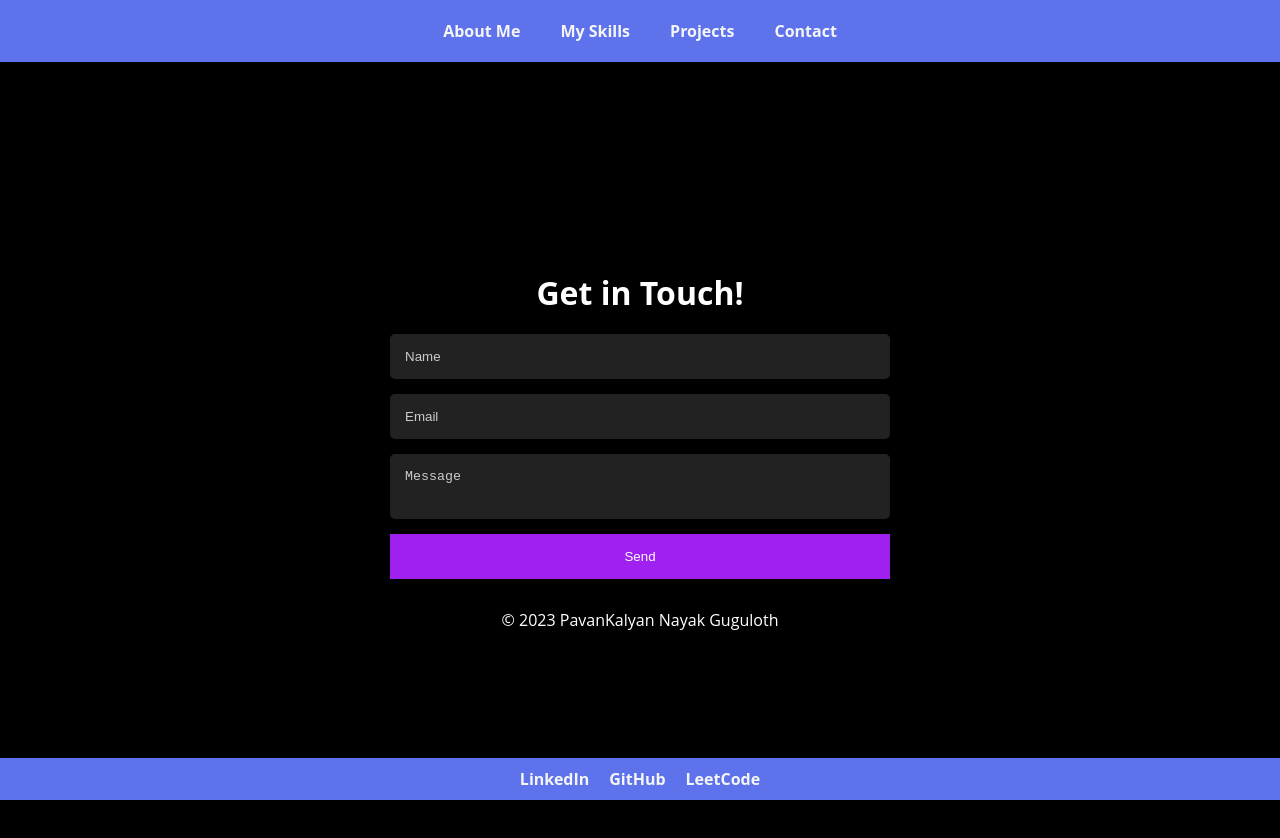
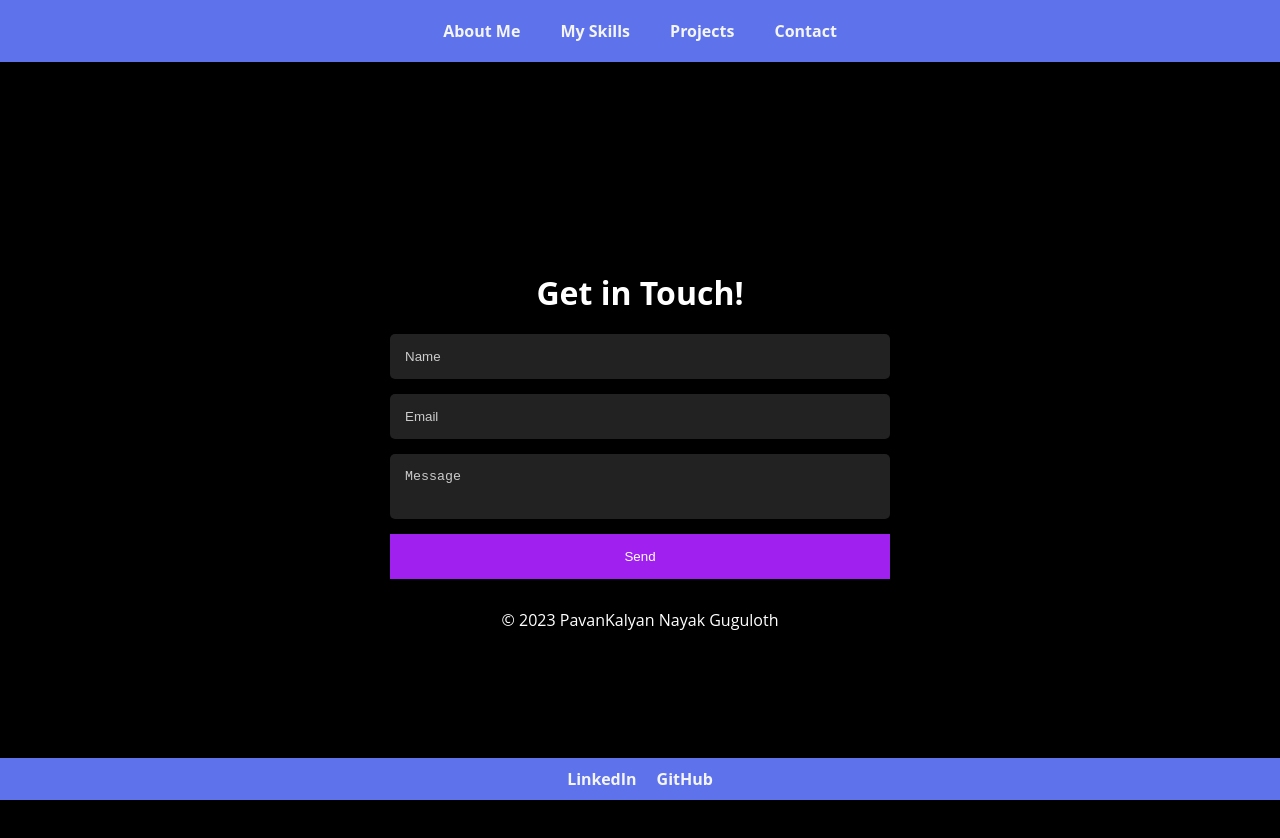
Before and after one commit to pavannaiik/myportfolio, a React (Create React App) app: page /contact in a window 1280 px wide. Shown: the top 838 px of the page. Built offline with nearby package versions, Linux system fonts and the light colour scheme.

Commit message:
second commit

```diff
--- a/package.json
+++ b/package.json
@@ -36,5 +36,8 @@
       "last 1 firefox version",
       "last 1 safari version"
     ]
+  },
+  "devDependencies": {
+    "gh-pages": "^6.1.1"
   }
 }
--- a/src/Footer.js
+++ b/src/Footer.js
@@ -6,7 +6,6 @@ const Footer = () => {
         <footer className="footer">
             <a href="https://www.linkedin.com/in/guguloth-pavankalyan-nayak/" className="social-link"  target="_blank" rel="noopener noreferrer">LinkedIn</a>
             <a href="https://github.com/pavannaiik" className="social-link"  target="_blank" rel="noopener noreferrer">GitHub</a>
-            <a href="https://leetcode.com/dynamicpk" className="social-link"  target="_blank" rel="noopener noreferrer">LeetCode</a>
             {/* Add more social media links here */}
         </footer>
     );
```
Also changed, not shown: 1 other file (tests, documents, lock files or other folders).
